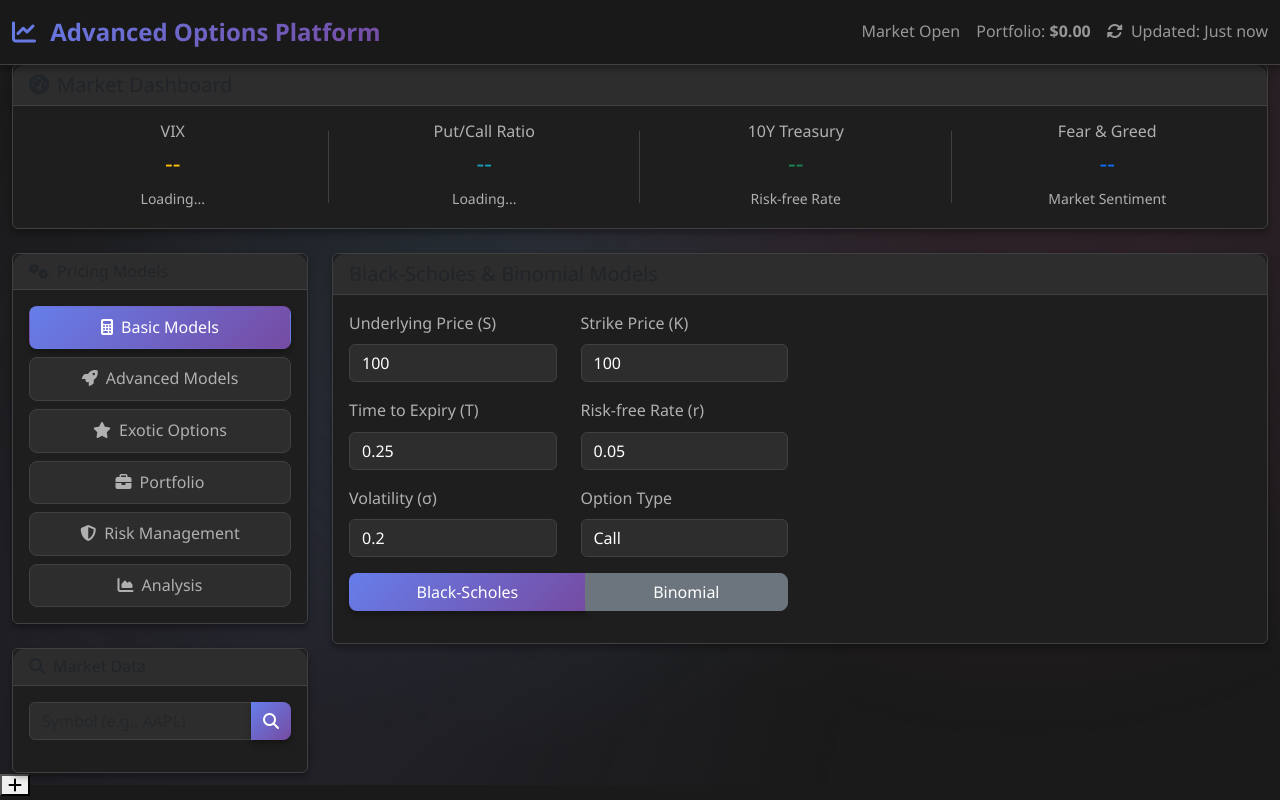
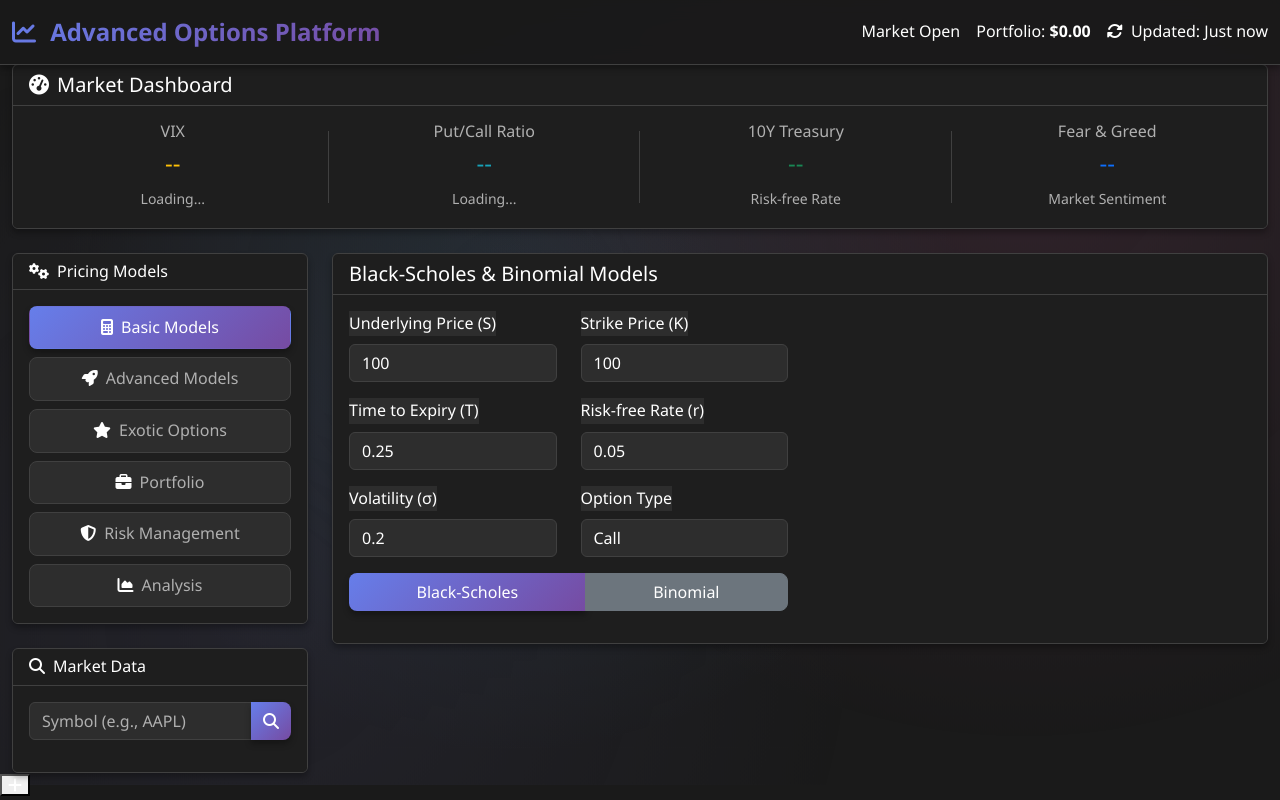
Before and after one commit to DIPESHGOEL27/option-pricing-models, a Flask app: page / in a window 1280 px wide. Run offline with Flask 3, Linux system fonts and the light colour scheme; some libraries are stand-ins or nearby versions.

Commit message:
Minor Improvements

```diff
--- a/api/static/styles.css
+++ b/api/static/styles.css
@@ -17,15 +17,48 @@
   --box-shadow: 0 4px 6px rgba(0, 0, 0, 0.3);
   --box-shadow-hover: 0 8px 15px rgba(0, 0, 0, 0.4);
   --transition: all 0.3s cubic-bezier(0.4, 0, 0.2, 1);
+
+  /* Override Bootstrap CSS variables for dark theme */
+  --bs-body-color: #ffffff !important;
+  --bs-body-bg: #1a1a1a !important;
+  --bs-heading-color: #ffffff !important;
+  --bs-text-emphasis-dark: #ffffff !important;
+  --bs-secondary-color: #b0b0b0 !important;
+  --bs-tertiary-color: #8a8a8a !important;
+}
+
+/* Global Text Color Fix */
+* {
+  color: var(--text-primary) !important;
 }
 
 /* Global Styles */
 body {
-  background: var(--primary-bg);
-  color: var(--text-primary);
+  background: var(--primary-bg) !important;
+  color: var(--text-primary) !important;
   font-family: "Segoe UI", Tahoma, Geneva, Verdana, sans-serif;
   line-height: 1.6;
   overflow-x: hidden;
+}
+
+/* Specific element overrides */
+h1, h2, h3, h4, h5, h6,
+.h1, .h2, .h3, .h4, .h5, .h6 {
+  color: var(--text-primary) !important;
+}
+
+p, span, div, label, small {
+  color: var(--text-primary) !important;
+}
+
+/* Card text fixes */
+.card,
+.card-body,
+.card-header,
+.card-title,
+.card-text {
+  color: var(--text-primary) !important;
+  background-color: var(--card-bg) !important;
 }
 
 /* Background Animation */
@@ -979,6 +1012,138 @@ body::before {
   border-left-color: var(--secondary-bg) !important;
 }
 
+/* Bootstrap Component Text Overrides */
+.form-control,
+.form-select,
+.form-label,
+.input-group-text {
+  color: var(--text-primary) !important;
+  background-color: var(--secondary-bg) !important;
+  border-color: var(--border-color) !important;
+}
+
+.form-control:focus,
+.form-select:focus {
+  color: var(--text-primary) !important;
+  background-color: var(--secondary-bg) !important;
+  border-color: var(--accent-blue) !important;
+  box-shadow: 0 0 0 0.2rem rgba(13, 110, 253, 0.25) !important;
+}
+
+.btn {
+  color: var(--text-primary) !important;
+}
+
+.nav-link {
+  color: var(--text-secondary) !important;
+}
+
+.nav-link.active,
+.nav-link:hover {
+  color: var(--text-primary) !important;
+}
+
+.table {
+  color: var(--text-primary) !important;
+  background-color: var(--card-bg) !important;
+}
+
+.table td,
+.table th {
+  border-color: var(--border-color) !important;
+  color: var(--text-primary) !important;
+}
+
+.modal-content {
+  background-color: var(--card-bg) !important;
+  color: var(--text-primary) !important;
+  border-color: var(--border-color) !important;
+}
+
+.modal-header,
+.modal-body,
+.modal-footer {
+  color: var(--text-primary) !important;
+}
+
+.alert {
+  color: var(--text-primary) !important;
+}
+
+.list-group-item {
+  background-color: var(--card-bg) !important;
+  color: var(--text-primary) !important;
+  border-color: var(--border-color) !important;
+}
+
+/* Additional text visibility fixes */
+.navbar,
+.navbar-brand,
+.navbar-nav .nav-link {
+  color: var(--text-primary) !important;
+}
+
+.dropdown-menu {
+  background-color: var(--card-bg) !important;
+  border-color: var(--border-color) !important;
+}
+
+.dropdown-item {
+  color: var(--text-primary) !important;
+}
+
+.dropdown-item:hover,
+.dropdown-item:focus {
+  background-color: var(--secondary-bg) !important;
+  color: var(--text-primary) !important;
+}
+
+/* Progress bars */
+.progress {
+  background-color: var(--secondary-bg) !important;
+}
+
+.progress-bar {
+  color: var(--text-primary) !important;
+}
+
+/* Badges */
+.badge {
+  color: var(--text-primary) !important;
+}
+
+/* Tooltips */
+.tooltip-inner {
+  background-color: var(--card-bg) !important;
+  color: var(--text-primary) !important;
+}
+
+/* Popovers */
+.popover {
+  background-color: var(--card-bg) !important;
+  border-color: var(--border-color) !important;
+}
+
+.popover-body,
+.popover-header {
+  color: var(--text-primary) !important;
+}
+
+/* Chart containers */
+.chart-container,
+.chart-wrapper {
+  color: var(--text-primary) !important;
+}
+
+/* Ensure all text inside containers is visible */
+.container,
+.container-fluid,
+.row,
+.col,
+[class*="col-"] {
+  color: inherit !important;
+}
+
 /* Responsive Design Enhancements */
 @media (max-width: 1200px) {
   .metric-card {
```
